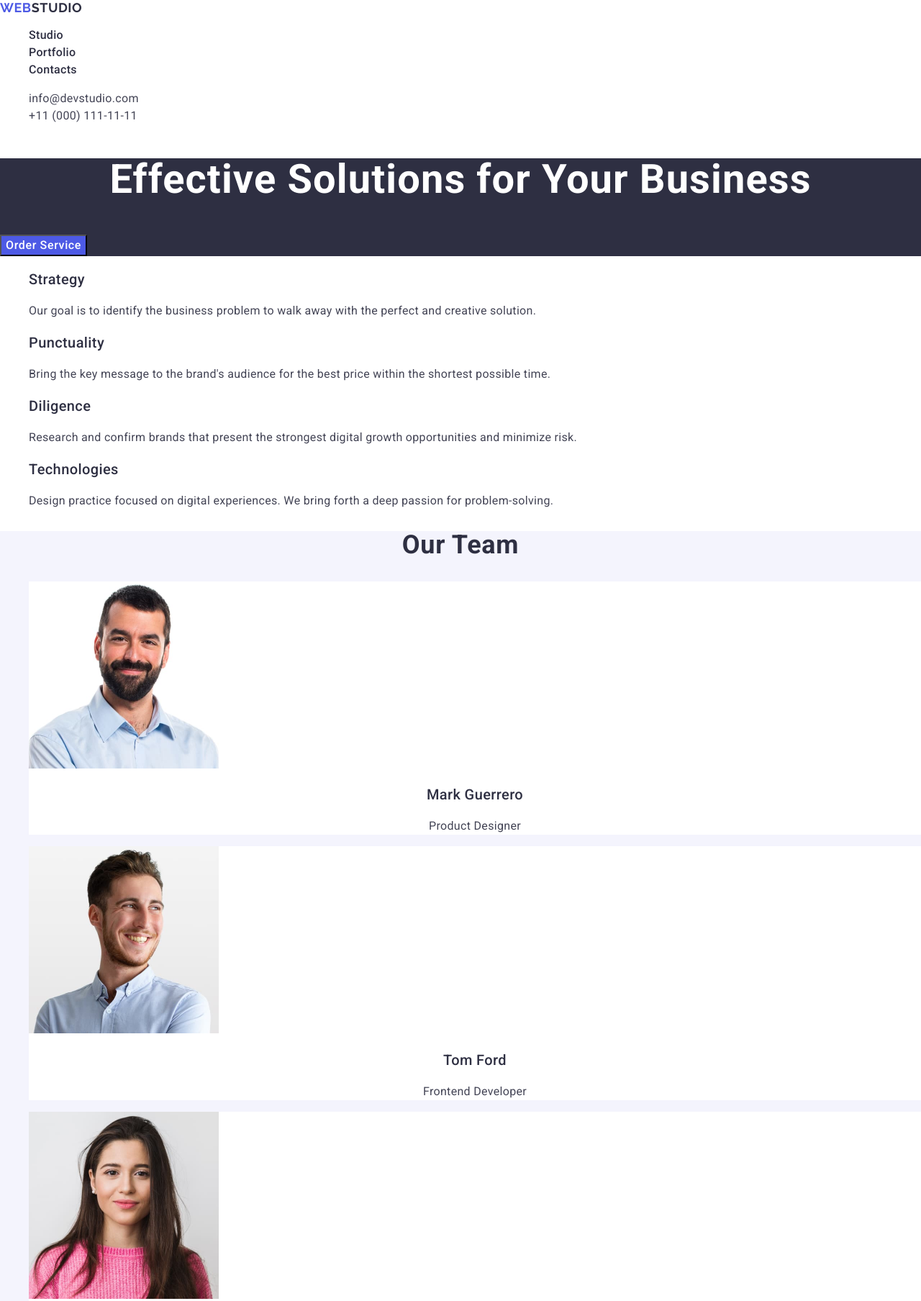
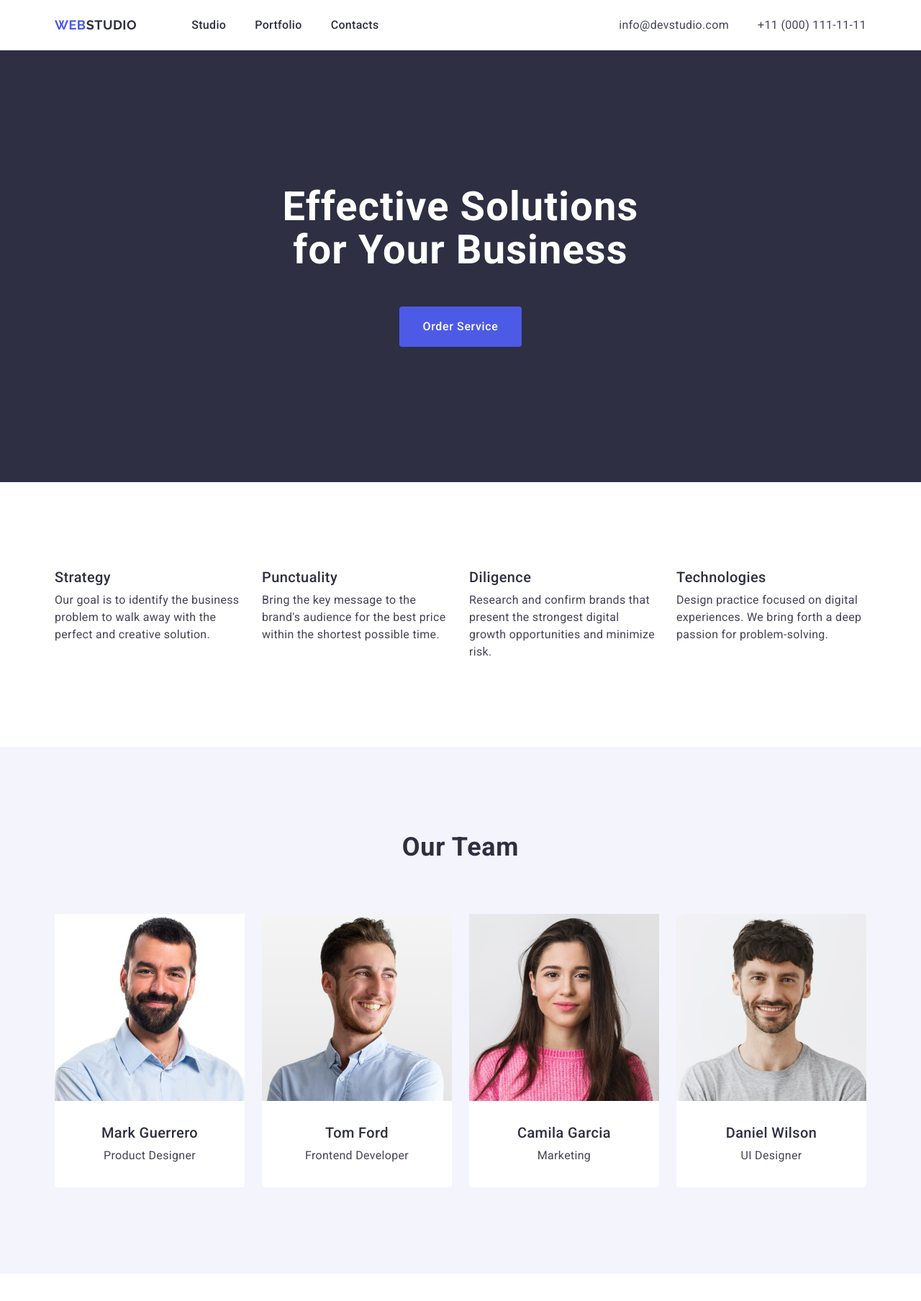
Before and after one commit to maryna-bobryk/goit-markup-hw-03, a plain HTML site: page index.html in a window 1280 px wide. Shown: the top 1808 px of the page at 72% size. Drawn offline with nearby package versions, Linux system fonts and the light colour scheme.

Commit message:
add flex

```diff
--- a/css/styles.css
+++ b/css/styles.css
@@ -10,10 +10,35 @@ a {
 
 ul {
   list-style-type: none;
+  margin-top: 0;
+  margin-bottom: 0;
+  padding-left: 0;
 }
 
-.address {
+address {
   font-style: normal;
+}
+
+img {
+  display: block;
+}
+
+p,
+h1,
+h2,
+h3,
+h4,
+h5,
+h6 {
+  margin-top: 0;
+  margin-bottom: 0;
+}
+
+.container {
+  width: 1158px;
+  padding-left: 15px;
+  padding-right: 15px;
+  margin: 0 auto;
 }
 
 .visually-hidden {
@@ -30,7 +55,7 @@ ul {
   overflow: hidden;
 }
 
-.titel {
+.title {
   font-weight: 700;
   font-size: 36px;
   line-height: 1.11;
@@ -38,12 +63,27 @@ ul {
   text-align: center;
   color: #2e2f42;
   text-transform: capitalize;
+  margin-bottom: 72px;
 }
 
 /* ----------------------------------------- HEADER ----------------------------------------- */
 
 .header {
   background-color: #fff;
+  border-bottom: 1px solid #e7e9fc;
+  /* padding-top: 24px;
+  padding-bottom: 24px; */
+}
+
+.header-container {
+  display: flex;
+  align-items: center;
+  justify-content: space-between;
+}
+
+.nav {
+  display: flex;
+  align-items: center;
 }
 
 .header-logo {
@@ -54,12 +94,20 @@ ul {
   letter-spacing: 0.03em;
   text-transform: uppercase;
   color: #4d5ae5;
-  text-decoration: none;
+  margin-right: 76px;
+  padding-top: 24px;
+  padding-bottom: 24px;
 }
 
 .header-logo-accent {
   font-family: "Raleway", sans-serif;
   color: #2e2f42;
+}
+
+.nav-list {
+  display: flex;
+  align-items: center;
+  gap: 40px;
 }
 
 .nav-link {
@@ -68,6 +116,8 @@ ul {
   line-height: 1.5;
   letter-spacing: 0.02em;
   color: #2e2f42;
+  /* padding-top: 24px;
+  padding-bottom: 24px; */
 }
 
 .nav-link:hover,
@@ -76,12 +126,21 @@ ul {
   color: #404bbf;
 }
 
+.address-list {
+  display: flex;
+  align-items: center;
+  gap: 40px;
+  margin-left: auto;
+}
+
 .address-link {
   font-size: 16px;
   line-height: 1.5;
   letter-spacing: 0.02em;
   color: #434455;
   text-decoration: none;
+  padding-top: 24px;
+  padding-bottom: 24px;
 }
 
 .address-link:hover,
@@ -90,21 +149,27 @@ ul {
   color: #404bbf;
 }
 
-/* ----------------------------------------- MAIN ----------------------------------------- */
+/* ----------------------------------------- HERO ----------------------------------------- */
 
-.service {
+.hero {
   background: #2e2f42;
+  padding-top: 188px;
+  padding-bottom: 188px;
 }
 
-.main-title {
+.hero-title {
   font-weight: 700;
   font-size: 56px;
   line-height: 1.07;
   letter-spacing: 0.02em;
   text-align: center;
   color: #fff;
+  max-width: 496px;
+  margin: 0 auto;
+  margin-bottom: 48px;
 }
-.service-btn {
+.hero-btn {
+  display: block;
   font-weight: 500;
   font-size: 16px;
   line-height: 1.5;
@@ -112,14 +177,33 @@ ul {
   color: #fff;
   background: #4d5ae5;
   cursor: pointer;
+  margin: 0 auto;
+  min-width: 169px;
+  border-radius: 4px;
+  border: none;
+  padding: 16px 32px;
 }
 
-.button-order-service:hover,
-.button-order-service:focus {
+.hero-btn:hover,
+.hero-btn:focus {
   background-color: #404bbf;
 }
 
 /* ----------------------------------------- FEATURES ----------------------------------------- */
+
+.features {
+  padding-top: 120px;
+  padding-bottom: 120px;
+}
+
+.features-list {
+  display: flex;
+  gap: 24px;
+}
+
+.features-list-item {
+  width: calc((100% - 3 * 24px) / 4);
+}
 
 .features-list-subtitle {
   font-weight: 500;
@@ -127,6 +211,7 @@ ul {
   line-height: 1.2;
   letter-spacing: 0.02em;
   color: #2e2f42;
+  margin-bottom: 8px;
 }
 .features-list-text {
   font-weight: 400;
@@ -140,18 +225,36 @@ ul {
 
 .team {
   background-color: #f4f4fd;
+  padding-top: 120px;
+  padding-bottom: 120px;
 }
+
+.team-list {
+  display: flex;
+  gap: 24px;
+}
+
 .team-list-item {
   background-color: #fff;
-  list-style-type: none;
+  border-bottom-right-radius: 4px;
+  border-bottom-left-radius: 4px;
 }
+
+.team-list-desc {
+  padding-top: 32px;
+  padding-bottom: 32px;
+  padding-left: 16px;
+  padding-right: 16px;
+  text-align: center;
+}
+
 .team-name {
   font-weight: 500;
   font-size: 20px;
   line-height: 1.2;
   letter-spacing: 0.02em;
-  text-align: center;
   color: #2e2f42;
+  margin-bottom: 8px;
 }
 
 .team-position {
@@ -159,11 +262,36 @@ ul {
   font-size: 16px;
   line-height: 1.5;
   letter-spacing: 0.02em;
-  text-align: center;
   color: #434455;
 }
 
 /* ----------------------------------------- PORTFOLIO ----------------------------------------- */
+
+.portfolio {
+  padding-top: 120px;
+  padding-bottom: 120px;
+}
+
+.portfolio-list {
+  display: flex;
+  flex-wrap: wrap;
+  column-gap: 24px;
+  row-gap: 48px;
+}
+
+.portfolio-list-item {
+  width: calc((100% - 48px) / 3);
+}
+
+.portfolio-list-desc {
+  padding-top: 32px;
+  padding-bottom: 32px;
+  padding-left: 16px;
+  border-bottom: 1px solid;
+  border-left: 1px solid;
+  border-right: 1px solid;
+  border-color: #e7e9fc;
+}
 
 .portfolio-list-subtitle {
   font-weight: 500;
@@ -171,6 +299,7 @@ ul {
   line-height: 1.2;
   letter-spacing: 0.02em;
   color: #2e2f42;
+  margin-bottom: 8px;
 }
 
 .portfolio-list-text {
@@ -185,7 +314,14 @@ ul {
 
 .footer {
   background: #2e2f42;
+  padding-top: 100px;
+  padding-bottom: 100px;
 }
+
+.logo-footer {
+  margin-bottom: 16px;
+}
+
 .footer-logo {
   font-family: "Raleway", sans-serif;
   font-weight: 700;
--- a/index.html
+++ b/index.html
@@ -21,6 +21,7 @@
   </head>
   <body>
     <header class="header">
+      <div class="container header-container">
         <nav class="nav">
           <a href="./index.html" class="header-logo"
             >Web<span class="header-logo-accent">Studio</span></a
@@ -45,20 +46,29 @@
             </li>
           </ul>
         </address>
+      </div>
     </header>
     <main>
-      <section class="service">
-        <h1 class="main-title">Effective Solutions for Your Business</h1>
-        <button type="button" class="service-btn">Order Service</button>
+      <!-- --------------------------------------------HERO-------------------------------------------- -->
+
+      <section class="hero">
+        <div class="container">
+          <h1 class="hero-title">Effective Solutions for Your Business</h1>
+          <button type="button" class="hero-btn">Order Service</button>
+        </div>
       </section>
+
+      <!-- --------------------------------------------FEATURES-------------------------------------------- -->
+
       <section class="features">
-        <h2 class="titel visually-hidden">Features</h2>
+        <div class="container">
+          <h2 class="title visually-hidden">Features</h2>
           <ul class="features-list">
             <li class="features-list-item">
               <h3 class="features-list-subtitle">Strategy</h3>
               <p class="features-list-text">
-              Our goal is to identify the business problem to walk away with the
-              perfect and creative solution.
+                Our goal is to identify the business problem to walk away with
+                the perfect and creative solution.
               </p>
             </li>
             <li class="features-list-item">
@@ -83,9 +93,14 @@
               </p>
             </li>
           </ul>
+        </div>
       </section>
+
+      <!-- ---------------------------------------------TEAMS--------------------------------------------- -->
+
       <section class="team">
-        <h2 class="titel">Our Team</h2>
+        <div class="container">
+          <h2 class="title">Our Team</h2>
           <ul class="team-list">
             <li class="team-list-item">
               <img
@@ -94,8 +109,10 @@
                 width="264"
                 height="260"
               />
+              <div class="team-list-desc">
                 <h3 class="team-name">Mark Guerrero</h3>
                 <p class="team-position">Product Designer</p>
+              </div>
             </li>
             <li class="team-list-item">
               <img
@@ -104,8 +121,10 @@
                 width="264"
                 height="260"
               />
+              <div class="team-list-desc">
                 <h3 class="team-name">Tom Ford</h3>
                 <p class="team-position">Frontend Developer</p>
+              </div>
             </li>
             <li class="team-list-item">
               <img
@@ -114,8 +133,10 @@
                 width="264"
                 height="260"
               />
+              <div class="team-list-desc">
                 <h3 class="team-name">Camila Garcia</h3>
                 <p class="team-position">Marketing</p>
+              </div>
             </li>
             <li class="team-list-item">
               <img
@@ -124,13 +145,20 @@
                 width="264"
                 height="260"
               />
+              <div class="team-list-desc">
                 <h3 class="team-name">Daniel Wilson</h3>
                 <p class="team-position">UI Designer</p>
+              </div>
             </li>
           </ul>
+        </div>
       </section>
-      <section class="Portfolio">
-        <h2 id="portfolio" class="titel">Our Portfolio</h2>
+
+      <!-- ---------------------------------------------PORTFOLIO--------------------------------------------- -->
+
+      <section class="portfolio">
+        <div class="container">
+          <h2 id="portfolio" class="title">Our Portfolio</h2>
           <ul class="portfolio-list">
             <li class="portfolio-list-item">
               <img
@@ -138,9 +166,12 @@
                 alt="Banking App"
                 width="360"
                 height="300"
+                class="portfolio-image"
               />
+              <div class="portfolio-list-desc">
                 <h3 class="portfolio-list-subtitle">Banking App</h3>
                 <p class="portfolio-list-text">App</p>
+              </div>
             </li>
             <li class="portfolio-list-item">
               <img
@@ -148,9 +179,12 @@
                 alt="mobile phone with qr-code"
                 width="360"
                 height="300"
+                class="portfolio-image"
               />
+              <div class="portfolio-list-desc">
                 <h3 class="portfolio-list-subtitle">Cashless Payment</h3>
                 <p class="portfolio-list-text">Marketing</p>
+              </div>
             </li>
             <li class="portfolio-list-item">
               <img
@@ -158,9 +192,12 @@
                 alt="Laptom wit mobile phone"
                 width="360"
                 height="300"
+                class="portfolio-image"
               />
+              <div class="portfolio-list-desc">
                 <h3 class="portfolio-list-subtitle">Meditation App</h3>
                 <p class="portfolio-list-text">App</p>
+              </div>
             </li>
             <li class="portfolio-list-item">
               <img
@@ -168,9 +205,12 @@
                 alt="steering wheel"
                 width="360"
                 height="300"
+                class="portfolio-image"
               />
+              <div class="portfolio-list-desc">
                 <h3 class="portfolio-list-subtitle">Taxi Service</h3>
                 <p class="portfolio-list-text">Marketing</p>
+              </div>
             </li>
             <li class="portfolio-list-item">
               <img
@@ -178,9 +218,12 @@
                 alt="mobile phone with screen illustrations"
                 width="360"
                 height="300"
+                class="portfolio-image"
               />
+              <div class="portfolio-list-desc">
                 <h3 class="portfolio-list-subtitle">Screen Illustrations</h3>
                 <p class="portfolio-list-text">Design</p>
+              </div>
             </li>
             <li class="portfolio-list-item">
               <img
@@ -188,21 +231,31 @@
                 alt="young girl in orange pullower and billen, makes wideocall with mobile phone"
                 width="360"
                 height="300"
+                class="portfolio-image"
               />
+              <div class="portfolio-list-desc">
                 <h3 class="portfolio-list-subtitle">Online Courses</h3>
                 <p class="portfolio-list-text">Marketing</p>
+              </div>
             </li>
           </ul>
+        </div>
       </section>
     </main>
+
+    <!-- ---------------------------------------------FOOTER--------------------------------------------- -->
     <footer class="footer">
+      <div class="container">
+        <div class="logo-footer">
           <a href="./index.html" class="footer-logo"
             >Web<span class="footer-logo-accent">Studio</span></a
           >
+        </div>
         <p class="footer-text">
-        Increase the flow of customers and sales for your business with digital
-        marketing & growth solutions.
+          Increase the flow of customers and sales for your business with
+          digital marketing & growth solutions.
         </p>
+      </div>
     </footer>
   </body>
 </html>
```
Lines whose indentation alone changed are shown as unchanged.
